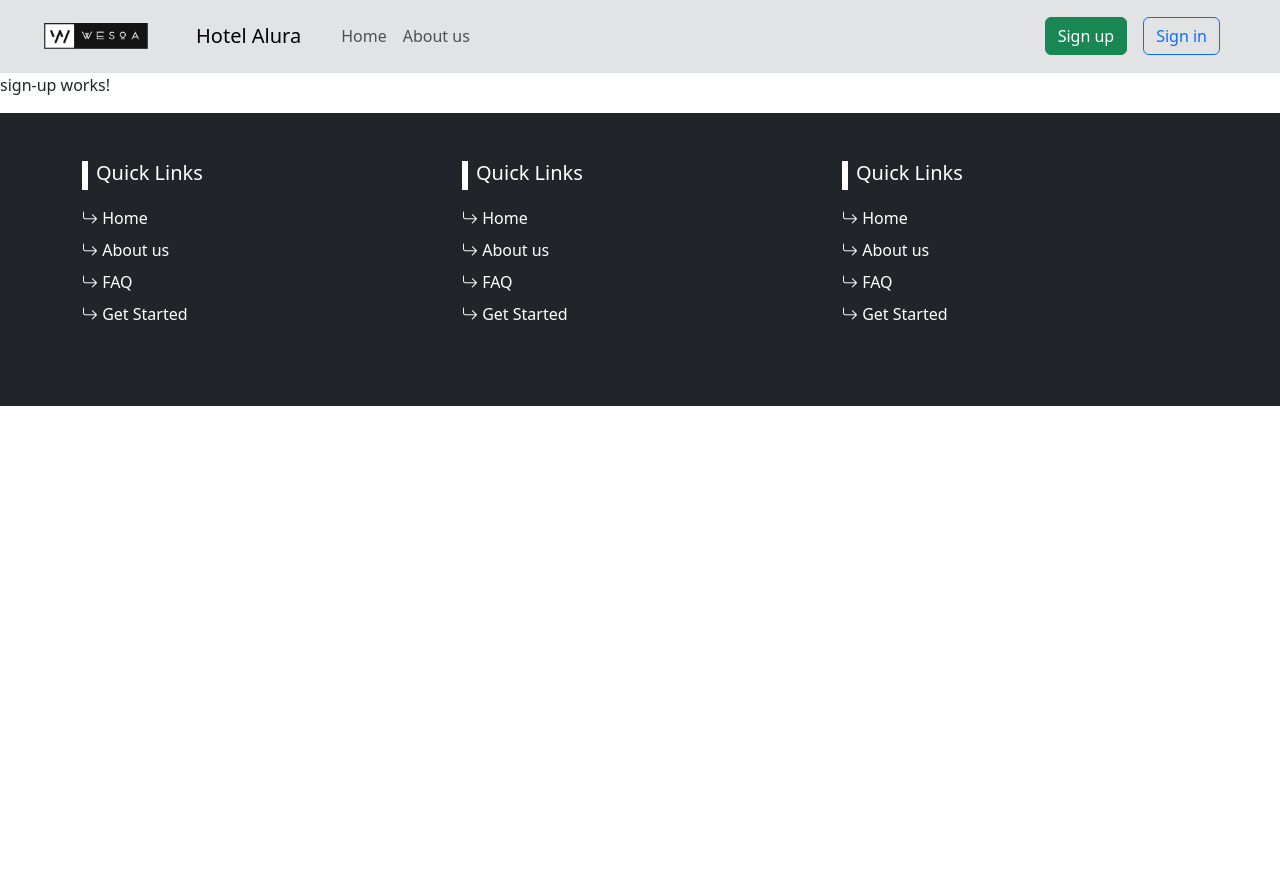
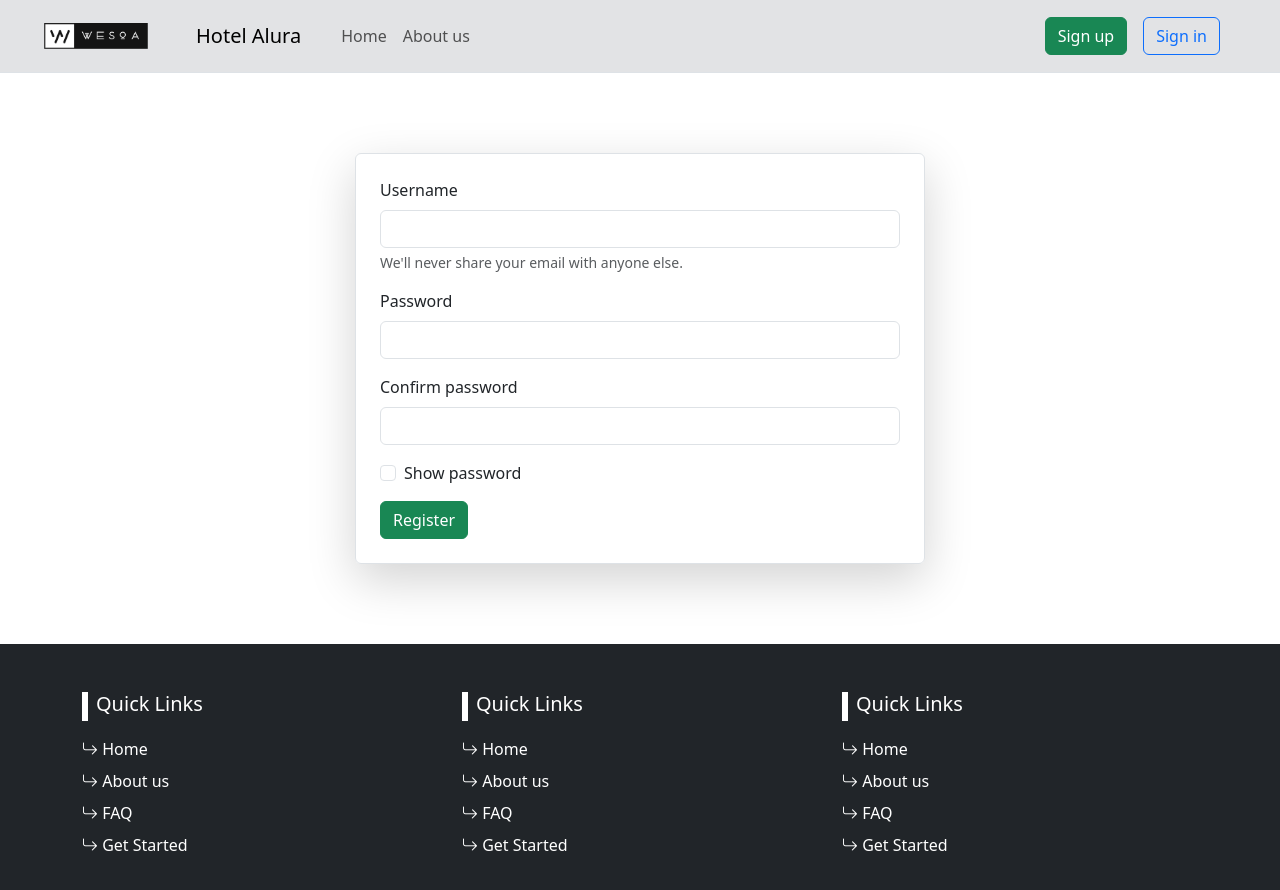
Before and after one commit to waamir104/hotel-alura-frontend, an Angular app: page /sign-up in a window 1280 px wide. Shown: the top 890 px of the page. Before the commit the page ends 800 px from the top, so only its background shows below. Built offline with nearby package versions, Linux system fonts and the light colour scheme.

Commit message:
Styling the sign-in component

```diff
--- a/src/app/shared/components/sign-in/sign-in.component.html
+++ b/src/app/shared/components/sign-in/sign-in.component.html
@@ -1 +1,22 @@
-<p>sign-in works!</p>
+<div class="container">
+    <div class="row justify-content-center" style="padding-top: 80px; padding-bottom: 80px;">
+          <div class="col-md-6 border rounded p-4 shadow-lg" >
+                <form>
+                        <div class="mb-3">
+                              <label for="exampleInputEmail1" class="form-label">Username</label>
+                              <input type="email" class="form-control" id="exampleInputEmail1" aria-describedby="emailHelp">
+                              <div id="emailHelp" class="form-text">We'll never share your email with anyone else.</div>
+                        </div>
+                        <div class="mb-3">
+                              <label for="exampleInputPassword1" class="form-label">Password</label>
+                              <input type="password" class="form-control" id="exampleInputPassword1">
+                        </div>
+                        <div class="mb-3 form-check">
+                              <input type="checkbox" class="form-check-input" id="exampleCheck1">
+                              <label class="form-check-label" for="exampleCheck1">Show password</label>
+                        </div>
+                        <button type="submit" class="btn btn-primary" >Sing in</button>
+                </form>
+          </div>
+    </div>
+</div>
--- a/src/app/shared/components/sign-up/sign-up.component.html
+++ b/src/app/shared/components/sign-up/sign-up.component.html
@@ -1 +1,26 @@
-<p>sign-up works!</p>
+<div class="container" style="padding-top: 80px; padding-bottom: 80px;">
+    <div class="row justify-content-center">
+          <div class="col-md-6 border rounded p-4 shadow-lg">
+                <form>
+                    <div class="mb-3">
+                        <label for="exampleInputEmail1" class="form-label">Username</label>
+                        <input type="email" class="form-control" id="exampleInputEmail1" aria-describedby="emailHelp">
+                        <div id="emailHelp" class="form-text">We'll never share your email with anyone else.</div>
+                    </div>
+                    <div class="mb-3">
+                        <label for="exampleInputPassword1" class="form-label">Password</label>
+                        <input type="password" class="form-control" id="exampleInputPassword1">
+                    </div>
+                    <div class="mb-3">
+                        <label for="exampleInputPassword1" class="form-label">Confirm password</label>
+                        <input type="password" class="form-control" id="exampleInputPassword1">
+                    </div>
+                    <div class="mb-3 form-check">
+                        <input type="checkbox" class="form-check-input" id="exampleCheck1">
+                        <label class="form-check-label" for="exampleCheck1">Show password</label>
+                    </div>
+                    <button type="submit" class="btn btn-success" >Register</button>
+                </form>
+          </div>
+    </div>
+</div>
```
